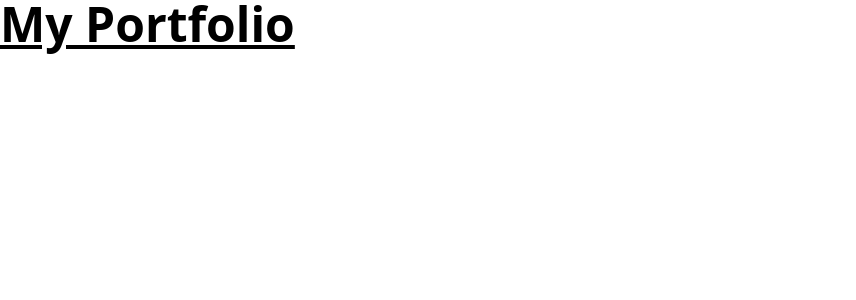
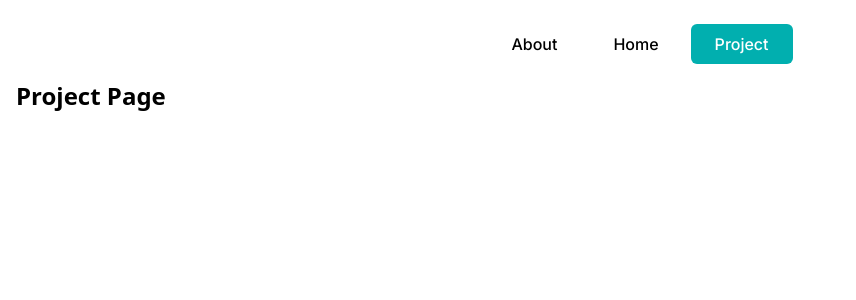
Before and after one commit to wendwin/my-portfolio, a Vue app: page /project in a window 1280 px wide. Shown: the top 300 px of the page, without its empty margins (0-856 px from the left). Built offline with nearby package versions, Linux system fonts and the light colour scheme.

Commit message:
create navbar

```diff
--- a/index.html
+++ b/index.html
@@ -1,13 +1,25 @@
-<!doctype html>
+<!DOCTYPE html>
 <html lang="en">
+
 <head>
   <meta charset="UTF-8" />
   <link rel="icon" type="image/svg+xml" href="/vite.svg" />
   <meta name="viewport" content="width=device-width, initial-scale=1.0" />
-    <title>Vite + Vue</title>
+  <link rel="preconnect" href="https://fonts.googleapis.com" />
+  <link rel="preconnect" href="https://fonts.gstatic.com" crossorigin />
+  <link href="https://fonts.googleapis.com/css2?family=Montserrat:ital,wght@0,100..900;1,100..900&display=swap"
+    rel="stylesheet" />
+  <link rel="preconnect" href="https://fonts.googleapis.com" />
+  <link rel="preconnect" href="https://fonts.gstatic.com" crossorigin />
+  <link
+    href="https://fonts.googleapis.com/css2?family=Inter:ital,opsz,wght@0,14..32,100..900;1,14..32,100..900&family=Montserrat:ital,wght@0,100..900;1,100..900&display=swap"
+    rel="stylesheet" />
+  <title>Fai Dwn</title>
 </head>
+
 <body>
   <div id="app"></div>
   <script type="module" src="/src/main.js"></script>
 </body>
+
 </html>
--- a/src/App.vue
+++ b/src/App.vue
@@ -1,8 +1,11 @@
 <template>
-  <div>
-    <h1 class="text-5xl font-bold underline">
-    My Portfolio
-  </h1>
+  <div class="container mx-auto py-6">
+    <nav class="mx-auto text-center flex justify-center items-center gap-2 font-inter">
+      <router-link to="/about" class="p-2 px-6 font-medium text-base rounded-md">About</router-link>
+      <router-link to="/" class="p-2 px-6 font-medium text-base rounded-md">Home</router-link>
+      <router-link to="/project" class="p-2 px-6 font-medium text-base rounded-md">Project</router-link>
+    </nav>
+    <router-view />
   </div>
 </template>
 
@@ -11,5 +14,7 @@
 </script>
 
 <style scoped>
-
+:deep(.router-link-exact-active) {
+  @apply bg-[#01AFAF] text-white;
+}
 </style>
--- a/src/main.js
+++ b/src/main.js
@@ -1,5 +1,6 @@
 import { createApp } from 'vue'
 import './style.css'
 import App from './App.vue'
+import router from './router'
 
-createApp(App).mount('#app')
+createApp(App).use(router).mount('#app')
--- /dev/null
+++ b/src/pages/About.vue
@@ -0,0 +1,13 @@
+<template>
+    <div class="p-4">
+         <h1 class="text-2xl font-bold">About Page</h1>
+    </div>
+</template>
+
+<script setup>
+
+</script>
+
+<style lang="scss" scoped>
+
+</style>
--- /dev/null
+++ b/src/pages/Home.vue
@@ -0,0 +1,13 @@
+<template>
+    <div class="p-4">
+        <h1 class="text-2xl font-bold">Home Page</h1>
+    </div>
+</template>
+
+<script setup>
+
+</script>
+
+<style lang="scss" scoped>
+
+</style>
--- /dev/null
+++ b/src/pages/Project.vue
@@ -0,0 +1,13 @@
+<template>
+    <div class="container p-4">
+        <h1 class="text-2xl font-bold">Project Page</h1>
+    </div>
+</template>
+
+<script setup>
+
+</script>
+
+<style lang="scss" scoped>
+
+</style>
--- a/tailwind.config.js
+++ b/tailwind.config.js
@@ -5,7 +5,12 @@ export default {
     "./src/**/*.{vue,js,ts,jsx,tsx}",
   ],
   theme: {
-    extend: {},
+    extend: {
+      fontFamily: {
+         montserrat: ['Montserrat', 'sans-serif'],
+         inter: ['Inter', 'sans-serif'],
+      },
+    },
   },
   plugins: [],
 }
```
Also changed, not shown: src/router/index.js (+17 -0 lines). Lines whose indentation alone changed are shown as unchanged.
